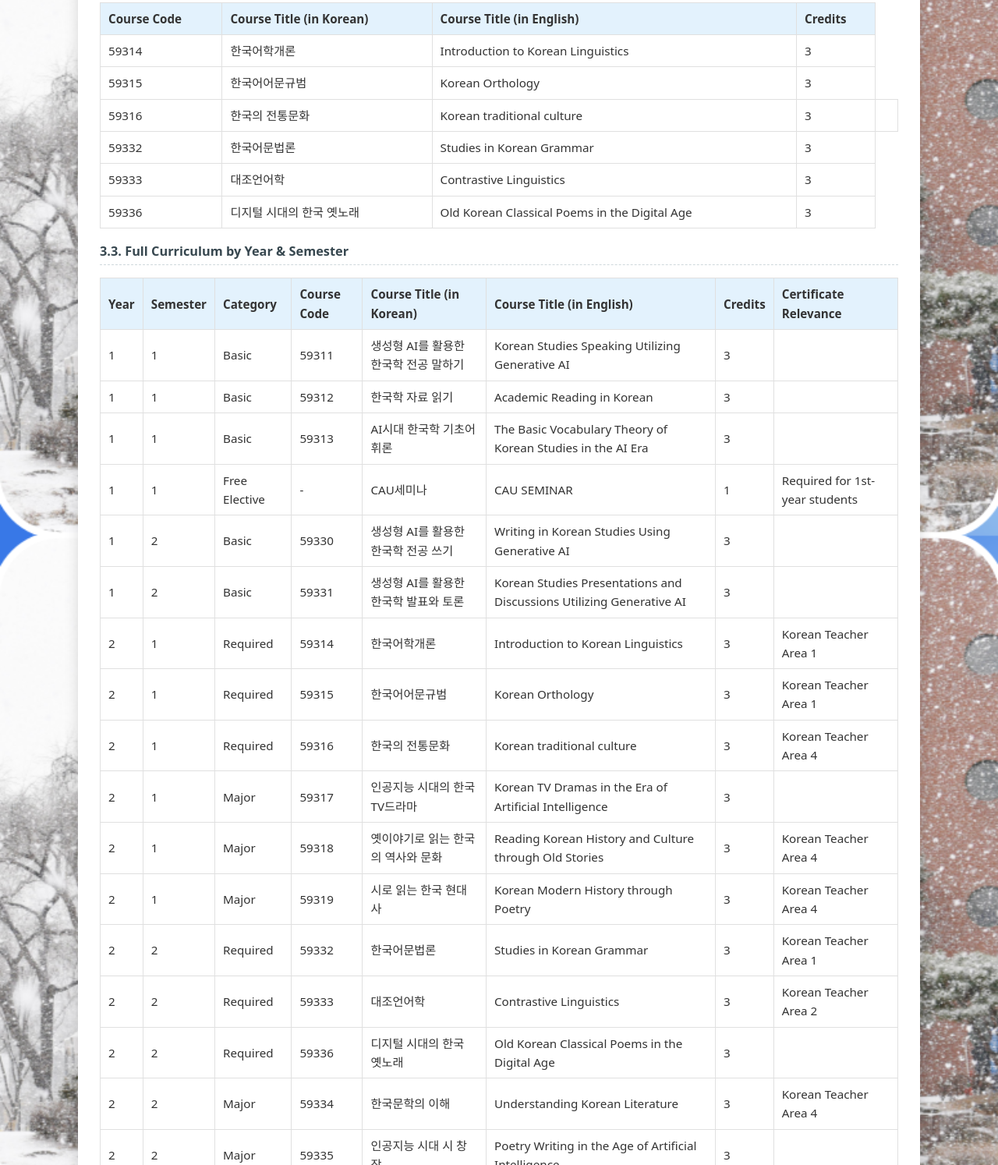
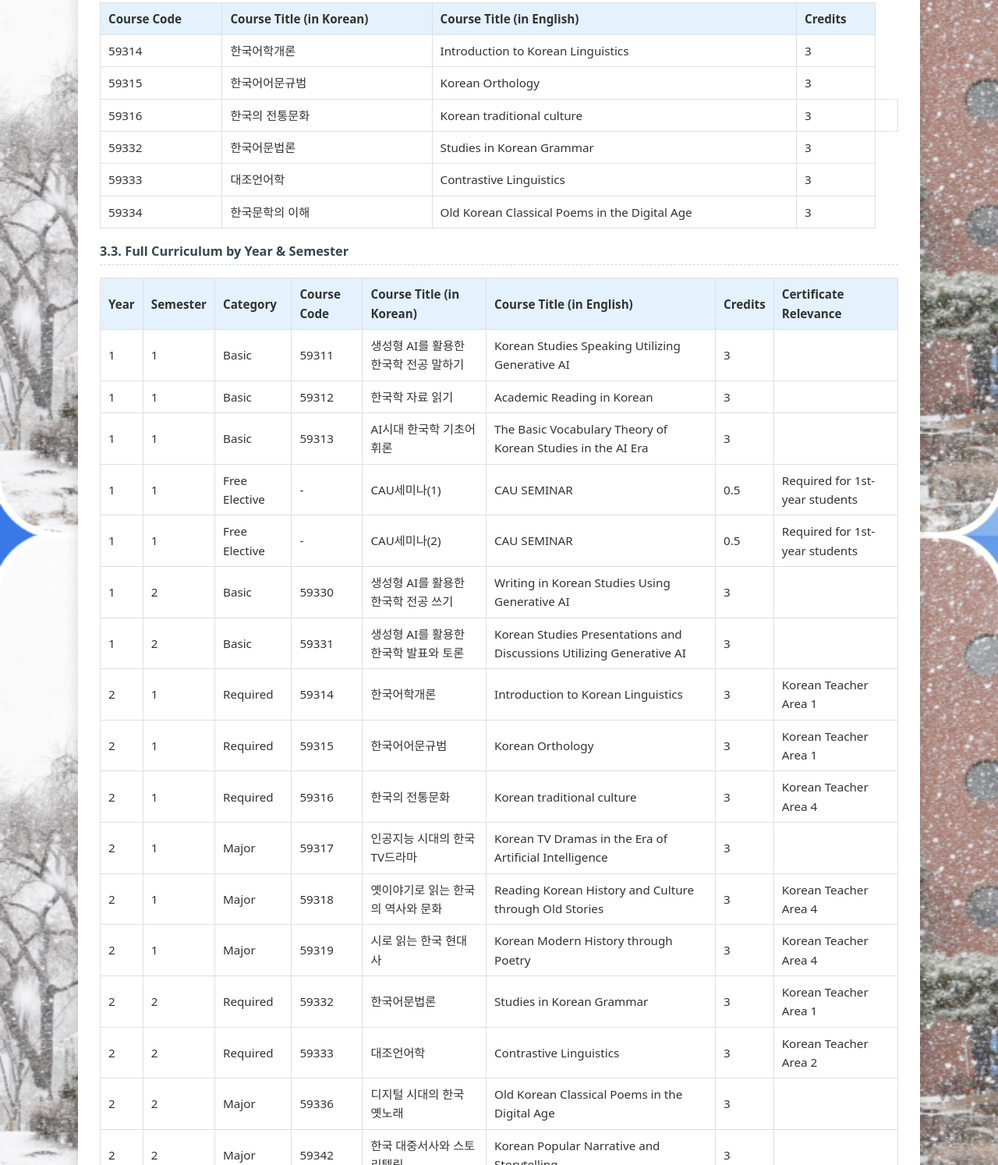
Before and after one commit to keducation-kculture/homepage_tem, a plain HTML site: page en.html in a window 1280 px wide. Shown: the part 4552-6046 px from the top of the page at 78% size. Drawn offline with Linux system fonts and the light colour scheme.

Commit message:
Update en.html

```diff
--- a/en.html
+++ b/en.html
@@ -436,7 +436,7 @@
                 <li>Multiple Applications: Applicants may apply to up to two undergraduate programs.</li>
             </ul>
 
-            <p><strong>Main Dates for the 2nd Screening – Fall 2026 (September Entry)</strong></p>
+            <p><strong>Main Dates for the 1st Screening – Spring 2027 (March Entry)</strong></p>
             <table>
                 <thead>
                     <tr>
@@ -447,11 +447,11 @@
                 <tbody>
                     <tr>
                         <td>Online Application & Document Submission</td>
-                        <td>Jun. 1 (Mon) – Jun. 12 (Fri), 2026</td>
+                        <td>11.16 (Mon) – 11.27 (Fri), 2026</td>
                     </tr>
                     <tr>
                         <td>Announcement of Successful Applicants</td>
-                        <td>Jul. 3 (Fri), 2026</td>
+                        <td>12.18 (Fri), 2026</td>
                     </tr>
                 </tbody>
             </table>
@@ -517,7 +517,7 @@
                     </tr>
                     <tr><td>59332</td><td>한국어문법론</td><td>Studies in Korean Grammar</td><td>3</td></tr>
                     <tr><td>59333</td><td>대조언어학</td><td>Contrastive Linguistics</td><td>3</td></tr>
-                    <tr><td>59336</td><td>디지털 시대의 한국 옛노래</td><td>Old Korean Classical Poems in the Digital Age</td><td>3</td></tr>
+                    <tr><td>59334</td><td>한국문학의 이해</td><td>Old Korean Classical Poems in the Digital Age</td><td>3</td></tr>
                 </tbody>
             </table>
 
@@ -546,7 +546,10 @@
                         <td>1</td><td>1</td><td>Basic</td><td>59313</td><td>AI시대 한국학 기초어휘론</td><td>The Basic Vocabulary Theory of Korean Studies in the AI Era</td><td>3</td><td></td>
                     </tr>
                     <tr>
-                        <td>1</td><td>1</td><td>Free Elective</td><td>-</td><td>CAU세미나</td><td>CAU SEMINAR</td><td>1</td><td>Required for 1st-year students</td>
+                        <td>1</td><td>1</td><td>Free Elective</td><td>-</td><td>CAU세미나(1)</td><td>CAU SEMINAR</td><td>0.5</td><td>Required for 1st-year students</td>
+                    </tr>
+                    <tr>
+                        <td>1</td><td>1</td><td>Free Elective</td><td>-</td><td>CAU세미나(2)</td><td>CAU SEMINAR</td><td>0.5</td><td>Required for 1st-year students</td>
                     </tr>
                     <tr>
                         <td>1</td><td>2</td><td>Basic</td><td>59330</td><td>생성형 AI를 활용한 한국학 전공 쓰기</td><td>Writing in Korean Studies Using Generative AI</td><td>3</td><td></td>
@@ -581,10 +584,10 @@
                         <td>2</td><td>2</td><td>Required</td><td>59333</td><td>대조언어학</td><td>Contrastive Linguistics</td><td>3</td><td>Korean Teacher Area 2</td>
                     </tr>
                     <tr>
-                        <td>2</td><td>2</td><td>Required</td><td>59336</td><td>디지털 시대의 한국 옛노래</td><td>Old Korean Classical Poems in the Digital Age</td><td>3</td><td></td>
+                        <td>2</td><td>2</td><td>Major</td><td>59336</td><td>디지털 시대의 한국 옛노래</td><td>Old Korean Classical Poems in the Digital Age</td><td>3</td><td></td>
                     </tr>
                     <tr>
-                        <td>2</td><td>2</td><td>Major</td><td>59334</td><td>한국문학의 이해</td><td>Understanding Korean Literature</td><td>3</td><td>Korean Teacher Area 4</td>
+                        <td>2</td><td>2</td><td>Major</td><td>59342</td><td>한국 대중서사와 스토리텔링</td><td>Korean Popular Narrative and Storytelling</td><td>3</td><td></td>
                     </tr>
                     <tr>
                         <td>2</td><td>2</td><td>Major</td><td>59335</td><td>인공지능 시대 시 창작</td><td>Poetry Writing in the Age of Artificial Intelligence</td><td>3</td><td></td>
@@ -628,7 +631,7 @@
                         <td>3</td><td>2</td><td>Major</td><td>59341</td><td>한국어평가론</td><td>Studies in Korean Language Assessment</td><td>3</td><td>Korean Teacher Area 3</td>
                     </tr>
                     <tr>
-                        <td>3</td><td>2</td><td>Major</td><td>59342</td><td>한국 대중서사와 스토리텔링</td><td>Korean Popular Narrative and Storytelling</td><td>3</td><td></td>
+                        <td>3</td><td>2</td><td>Major</td><td>59334</td><td>한국문학의 이해</td><td>Understanding Korean Literature</td><td>3</td><td>Korean Teacher Area 4</td>
                     </tr>
 
                     <tr>
```
